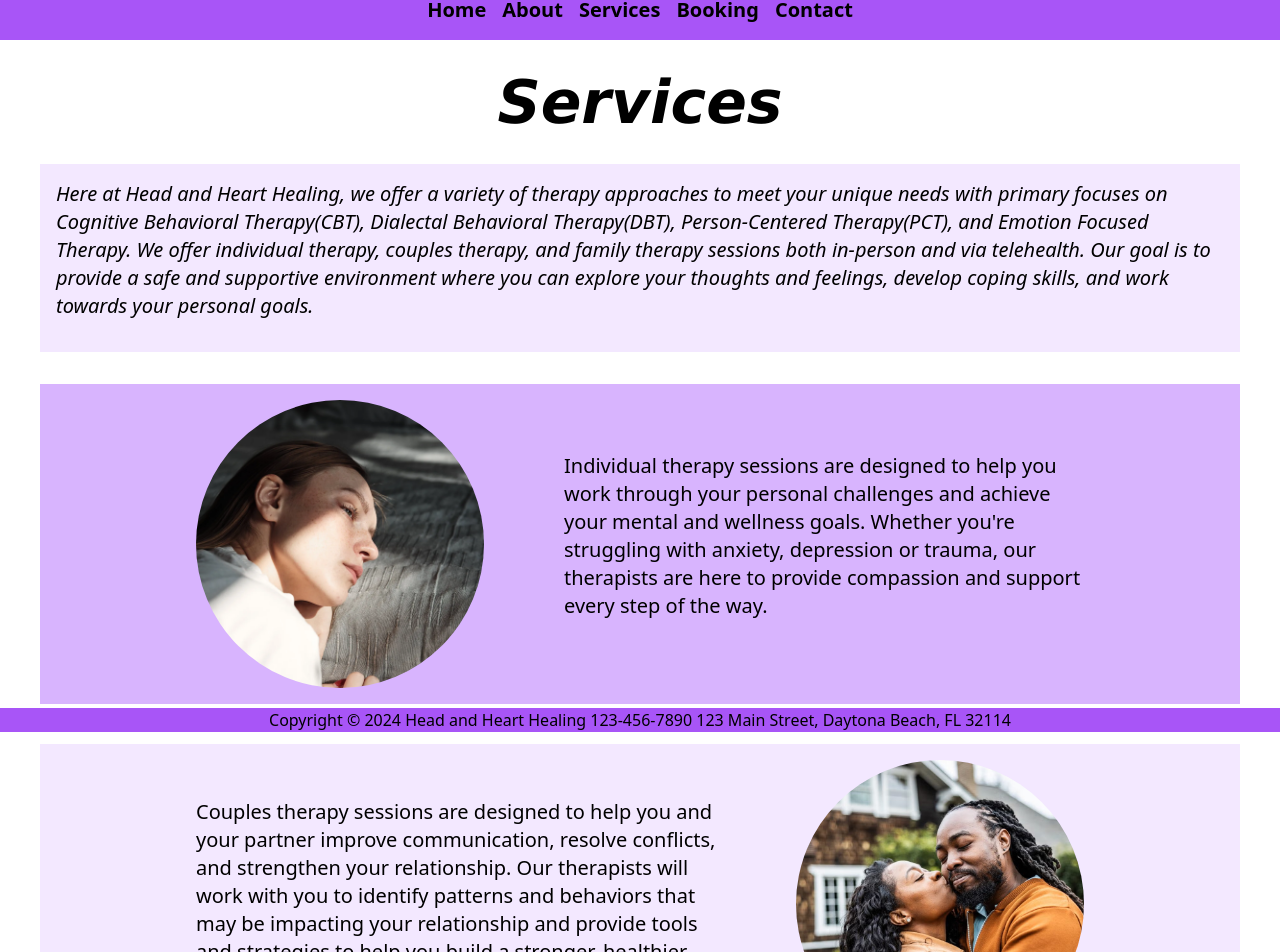
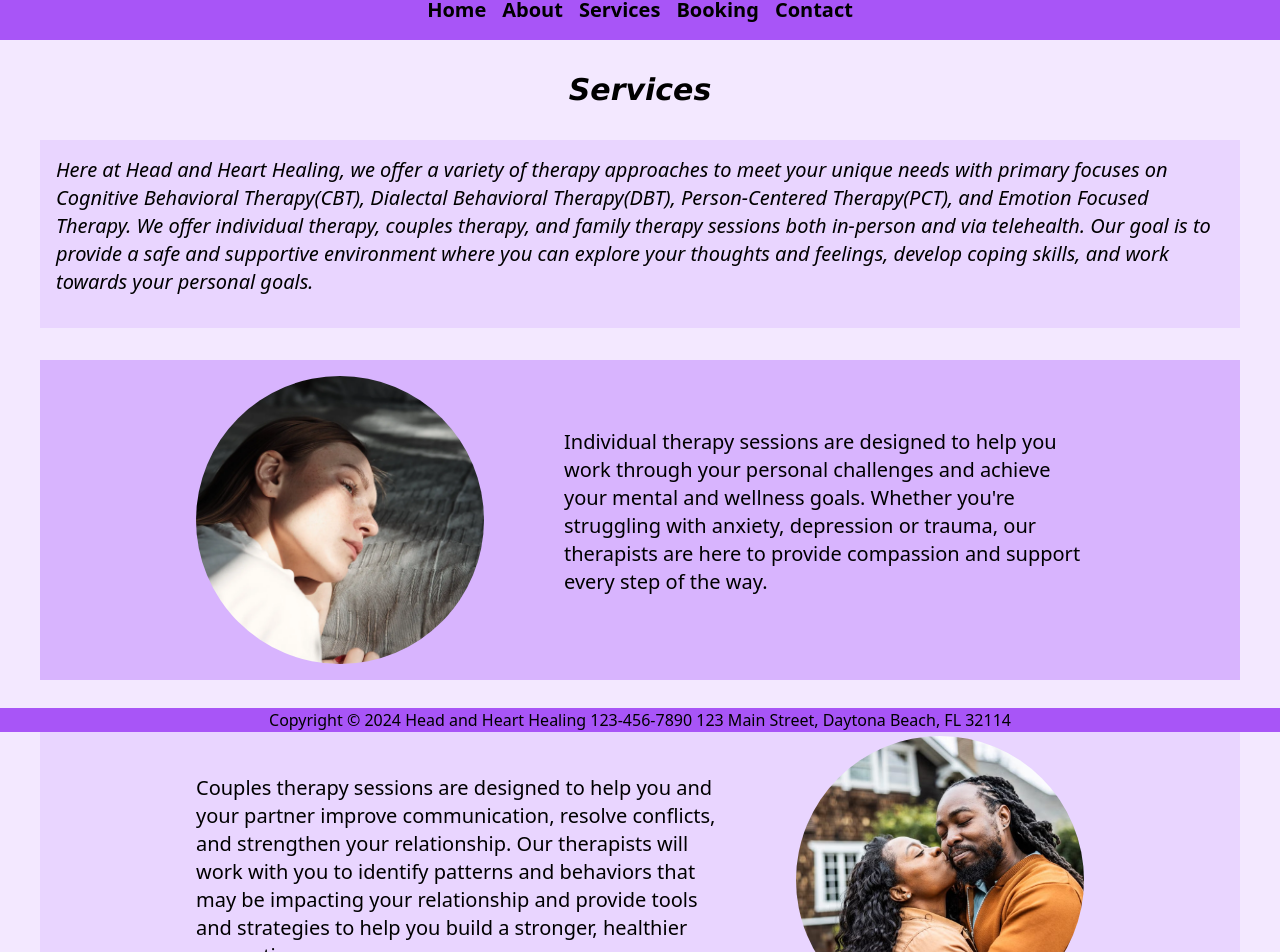
Before and after one commit to AnastasiaJ369/Counseling-website, a React (Vite) app in the folder counseling-website/: page /services in a window 1280 px wide. Shown: the part 68-1020 px from the top of the page. Built offline with nearby package versions, Linux system fonts and the light colour scheme.

Commit message:
minor changes

```diff
--- a/counseling-website/src/pages/aboutme.jsx
+++ b/counseling-website/src/pages/aboutme.jsx
@@ -4,8 +4,8 @@ import headshotImage from '../assets/Headshot.jpeg'
 
 const Aboutme = () => {
   return (
-    <div>
-      <div className='text-6xl text-black font-cursive font-bold italic mt-8 mb-8 flex justify-center animate-fade-in'>
+    <div className='bg-purple-100 min-h-screen'>
+      <div className='text-3xl text-black font-cursive font-bold italic pt-8 mb-8 flex justify-center animate-fade-in'>
             About Me
       </div>
       <div className='min-h-96 max-w-1xl flex flex-col items-center justify-center bg-purple-100 text-black p-4 mt-8
--- a/counseling-website/src/pages/bookings.jsx
+++ b/counseling-website/src/pages/bookings.jsx
@@ -1,9 +1,22 @@
-import React from 'react'
+import React, {useState} from 'react'
 
 const Bookings = () => {
-  return (
-    <>
-      <div className='text-6xl text-black font-cursive font-bold italic mt-8 mb-8 flex justify-center'>
+      const[formSubmitted, setFormSubmitted] = useState(false);
+
+      const handleSubmit = (e) => {
+        e.preventDefault();
+        setFormSubmitted(true);
+
+        e.target.reset();
+
+        setTimeout(() => {
+          setFormSubmitted(false);
+        }, 5000);
+    };
+
+return (
+    <div className='bg-purple-100 min-h-screen animate-fade-in'>
+      <div className='text-4xl text-black font-cursive font-bold italic pt-8 mb-8 flex justify-center'>
           Bookings
       </div>
       <div className='flex flex-col md:flex-row gap-8 p-8 max-w-6xl mx-auto bg-purple-100'>
@@ -15,6 +28,7 @@ const Bookings = () => {
             <li>Aetna</li>
             <li>Cigna</li>
             <li>Humana</li>
+            <li>Medicaid</li>
           </ul>
           <br />
           <p className='text-lg'>
@@ -37,7 +51,7 @@ const Bookings = () => {
         <div className='md:w-1/2 bg-purple-200'>
           <div className='mx-auto flex flex-col min-h-screen justify-center items-center'>
             <h1 className="text-3xl font-bold leading-tight text-black text-center">Book With Us!</h1>
-            <form className="w-2/3 md:w-1/3 space-y-8 flex flex-col">
+            <form onSubmit={handleSubmit}className="w-2/3 md:w-1/3 space-y-8 flex flex-col">
                         <div>
                             <input
                                 type="text"
@@ -77,10 +91,14 @@ const Bookings = () => {
                             Submit
                         </button>
                     </form>
+                    {formSubmitted && (
+                            <p className='text-md font-bold text-black text-center mt-4'> Thank you for reaching out! We'll
+                            be in touch shortly!</p>
+                        )}
           </div>
         </div>
       </div>
-    </>
+    </div>
   )
 }
 
--- a/counseling-website/src/pages/homepage.jsx
+++ b/counseling-website/src/pages/homepage.jsx
@@ -4,7 +4,7 @@ import button from '../components/button.jsx'
 
 const Homepage = () => {
   return (
-    <div className='bg-purple-100 mt-8 mb-12'>
+    <div className='bg-purple-100 pt-8 mb-12'>
       <div className='flex flex-col items-center justify-center mt-8 mb-8'>
         <img src={officeImage} alt='Office Building' className='w-100 h-80 object-cover animate-fade-in'/>
       <div className='w-10/12 flex flex-col items-center justify-center mt-6 mb-6 animate-fade-in'>
--- a/counseling-website/src/pages/services.jsx
+++ b/counseling-website/src/pages/services.jsx
@@ -5,11 +5,11 @@ import familyImage from '../assets/family.jpg'
 
 const Services = () => {
   return (
-    <div>
-        <div className='text-6xl text-black font-cursive font-bold italic mt-8 mb-8 flex justify-center animate-fade-in'>
+    <div className='bg-purple-100 min-h-screen'>
+        <div className='text-3xl text-black font-cursive font-bold italic pt-8 mb-8 flex justify-center animate-fade-in'>
             Services
         </div>
-        <div className='min-h-36 max-w-1xl flex flex-col items-center justify-center bg-purple-100 text-black p-4 mt-8
+        <div className='min-h-36 max-w-1xl flex flex-col items-center justify-center bg-purple-200 text-black p-4 mt-8
     mr-10 ml-10 animate-fade-in'>
             <div className='text-xl text-color-black italic mb-4 items-center'>
                 Here at Head and Heart Healing, we offer a variety of therapy approaches to meet your unique needs with
@@ -30,7 +30,7 @@ const Services = () => {
                 </div>
             </div>
         </div>
-        <div className='min-h-40 max-w-1xl flex flex-col items-center justify-center bg-purple-100 text-black p-4 mt-8
+        <div className='min-h-40 max-w-1xl flex flex-col items-center justify-center bg-purple-200 text-black p-4 mt-8
     mr-10 ml-10 animate-fade-in'>
             <div className='px-1 w-full flex justify-between items-center mx-auto max-w-4xl'>
                 <div className='text-xl text-color-black bold mb-4'>
```
